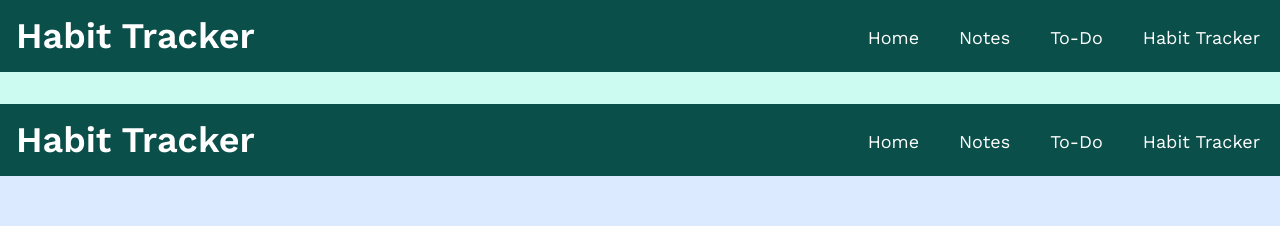
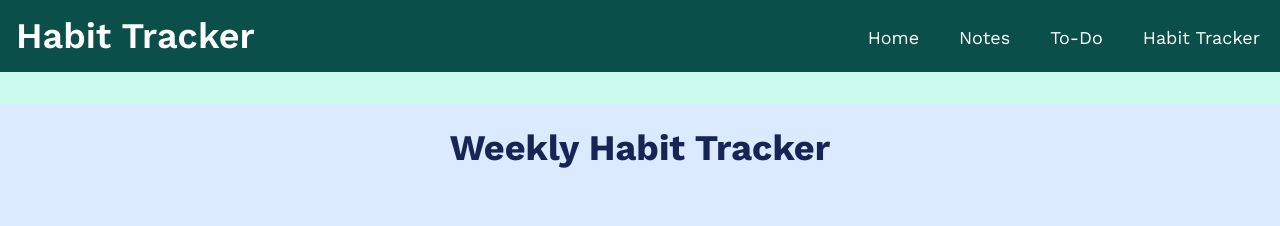
Before and after one commit to szetol0718/cs391finalproject, a Next.js app in the folder final_project_cs391/: page /habit-tracker in a window 1280 px wide. Shown: the top 226 px of the page. Built offline with nearby package versions, Linux system fonts and the light colour scheme; no server answers; the database is empty.

Commit message:
got rid of double header

```diff
--- a/final_project_cs391/app/archive/page.tsx
+++ b/final_project_cs391/app/archive/page.tsx
@@ -6,7 +6,6 @@ import ArchiveDisplay from "@/components/archiveDisplay";
 import { ArchiveProps } from "@/types";
 import getAllArchive from "@/lib/getAllArchive";
 import { useState, useEffect } from "react";
-import Header from "@/components/header";
 import HabitTrackerHeader from "@/components/HabitHeader";
 
 export default function ArchivePage() {
@@ -26,7 +25,6 @@ export default function ArchivePage() {
 
     return (
         <main className="min-h-screen w-full flex-col justify-center pb-5 text-blue-950 bg-blue-100">
-            <Header/>
             <HabitTrackerHeader/>
             <h1 className="text-4xl font-bold mb-4 p-6 text-center">Archive</h1>
             <ArchiveDisplay inputArchives={archive} />
--- a/final_project_cs391/app/habit-tracker/page.tsx
+++ b/final_project_cs391/app/habit-tracker/page.tsx
@@ -2,7 +2,7 @@
 "use client";
 import HabitTracker from "@/components/HabitTracker";
 import HabitTrackerHeader from "@/components/HabitHeader";
-import Header from "@/components/header";
+
 import { ThemeProvider } from "@mui/material/styles";
 import theme from "@/theme";
 
@@ -11,7 +11,7 @@ export default function HabitTrackerPage() {
     return (
         <ThemeProvider theme={theme}>
             <main className="min-h-screen w-full flex-col justify-center pb-5 text-blue-950 bg-blue-100">
-                <Header/>
+
                 <div className="w-[90%] items-center justify-center mt-0 m-auto">
                     <h1 className="text-4xl font-bold mb-4 p-6 text-center">Weekly Habit Tracker</h1>
                     <HabitTrackerHeader />
```
